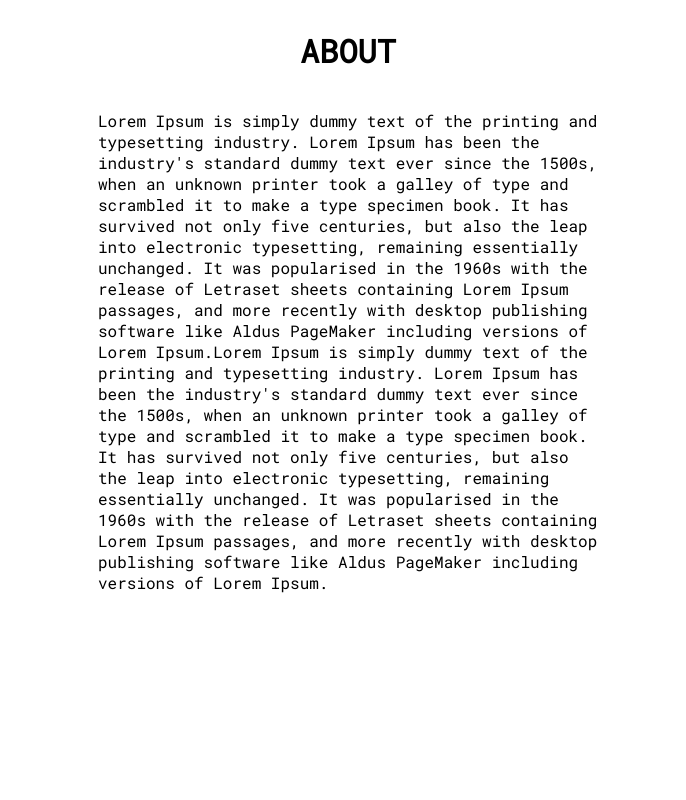
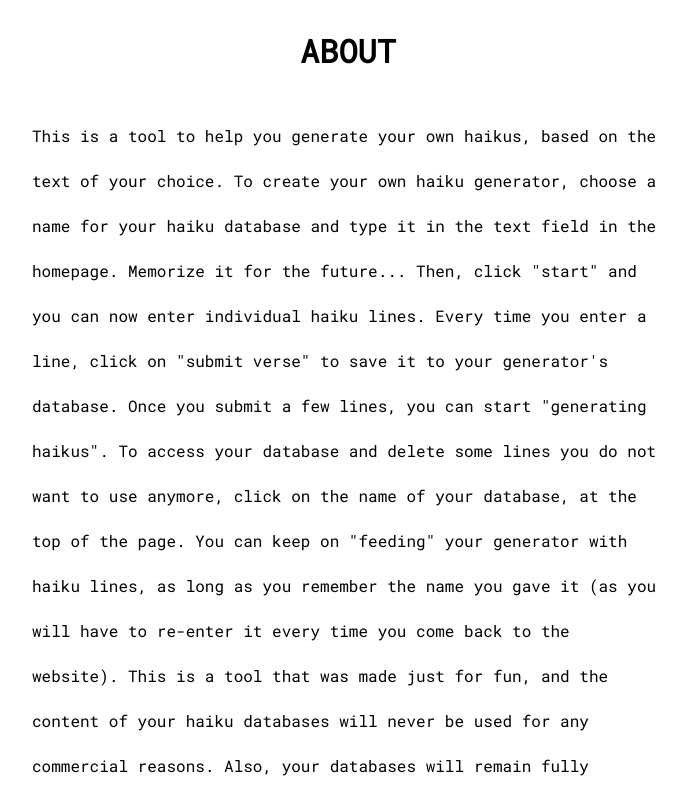
Before and after one commit to LeonardPoissant/Tool-Box, a React (Create React App) app in the folder client/: page /About in a window 1280 px wide. Shown: the top 800 px of the page, without its empty margins (292-978 px from the left). Built offline with nearby package versions, Linux system fonts and the light colour scheme.

Commit message:
added about

```diff
--- a/client/src/Components/About.js
+++ b/client/src/Components/About.js
@@ -8,28 +8,17 @@ const About = () => {
       <h1> ABOUT</h1>
 
       <Paragraph>
-        Lorem Ipsum is simply dummy text of the printing and typesetting
-        industry. Lorem Ipsum has been the industry's standard dummy text ever
-        since the 1500s, when an unknown printer took a galley of type and
-        scrambled it to make a type specimen book. It has survived not only five
-        centuries, but also the leap into electronic typesetting, remaining
-        essentially unchanged. It was popularised in the 1960s with the release
-        of Letraset sheets containing Lorem Ipsum passages, and more recently
-        with desktop publishing software like Aldus PageMaker including versions
-        of Lorem Ipsum.Lorem Ipsum is simply dummy text of the printing and
-        typesetting industry. Lorem Ipsum has been the industry's standard dummy
-        text ever since the 1500s, when an unknown printer took a galley of type
-        and scrambled it to make a type specimen book. It has survived not only
-        five centuries, but also the leap into electronic typesetting, remaining
-        essentially unchanged. It was popularised in the 1960s with the release
-        of Letraset sheets containing Lorem Ipsum passages, and more recently
-        with desktop publishing software like Aldus PageMaker including versions
-        of Lorem Ipsum.
+        This is a tool to help you generate your own haikus, based on the text of your choice. To create your own haiku generator, choose a name for your haiku database and type it in the text field in the homepage. Memorize it for the future...
+        Then, click "start" and you can now enter individual haiku lines. Every time you enter a line, click on "submit verse" to save it to your generator's database. Once you submit a few lines, you can start "generating haikus".
+        To access your database and delete some lines you do not want to use anymore, click on the name of your database, at the top of the page.
+        You can keep on "feeding" your generator with haiku lines, as long as you remember the name you gave it (as you will have to re-enter it every time you come back to the website).
+        This is a tool that was made just for fun, and the content of your haiku databases will never be used for any commercial reasons. Also, your databases will remain fully anonymous because we do not collect any of your personal data.
+        We hope you enjoy it :-)
       </Paragraph>
 
       <Instructions>
         Find all the instructions needed to replicate this application
-        <a href="https://github.com/LeonardPoissant/Tool-Box">here</a>
+        <StyledA href="https://github.com/LeonardPoissant/Tool-Box" > here</StyledA>
       </Instructions>
     </Wrapper>
   );
@@ -43,11 +32,18 @@ const Wrapper = styled.div`
 `;
 
 const Paragraph = styled.p`
-  width: 500px;
+  width: 50%;
+  padding:3px;
+  line-height:45px;
 `;
 
 const Instructions = styled.p`
-  padding-top: 240px;
+
 `;
 
+const StyledA = styled.a`
+text-decoration:none;
+`;
+
+
 export default About;
--- a/client/src/Components/App.js
+++ b/client/src/Components/App.js
@@ -6,6 +6,7 @@ import HaikuGenerator from "./HaikuGenerator";
 import CreateHaikuDatabase from "./HaikuDataBase";
 import About from "./About";
 import ManageDb from "./ManageDB"
+
 
 import "./App.css";
 
@@ -30,6 +31,7 @@ function App() {
             <ManageDb />
           </Route>
         </Switch>
+
       </BrowserRouter>
     </div>
   );
```
Also changed, not shown: client/src/Components/test.js (added, +36 -0 lines).
